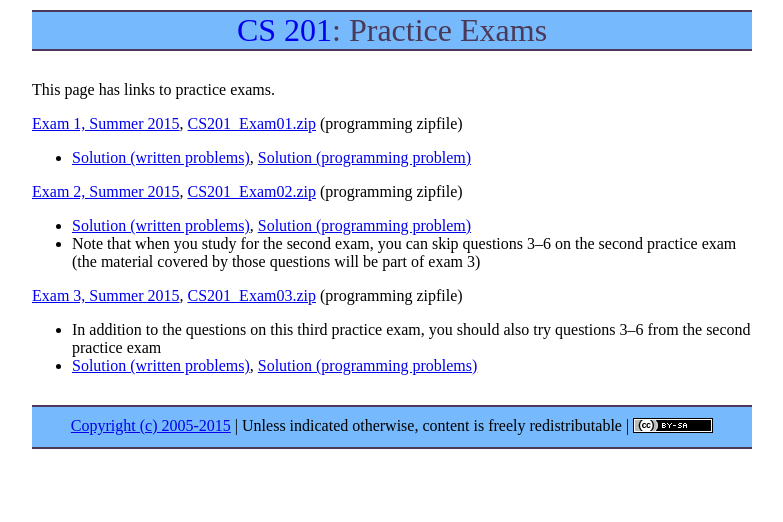
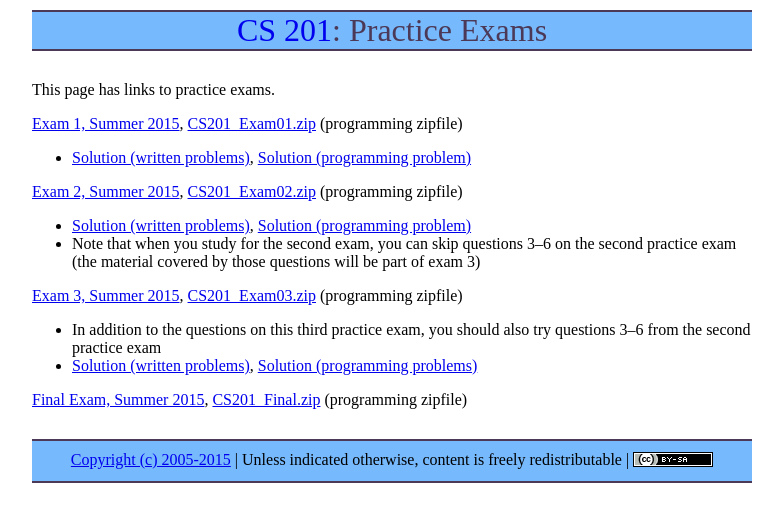
Before and after one commit to ycpcs/cs201-fall2015, a Jekyll site: the page built from practice/index.md, in a window 1280 px wide. Shown: the top 522 px of the page, without its empty margins (248-1031 px from the left). Built offline with Jekyll 4.4.1, drawn with Linux system fonts in a browser that asks for light colours; Markdown is read by kramdown in place of the engine named in the settings.

Commit message:
practice final

```diff
--- a/practice/index.md
+++ b/practice/index.md
@@ -18,3 +18,5 @@ This page has links to practice exams.
 
 * In addition to the questions on this third practice exam, you should also try questions 3&ndash;6 from the second practice exam
 * [Solution (written problems)](cs201-summer2015-exam03-solution.pdf), [Solution (programming problems)](CS201_Exam03_Solution.zip)
+
+[Final Exam, Summer 2015](cs201-summer2015-final.pdf), [CS201\_Final.zip](CS201_Final.zip) (programming zipfile)
```
Also changed, not shown: 2 other files.
